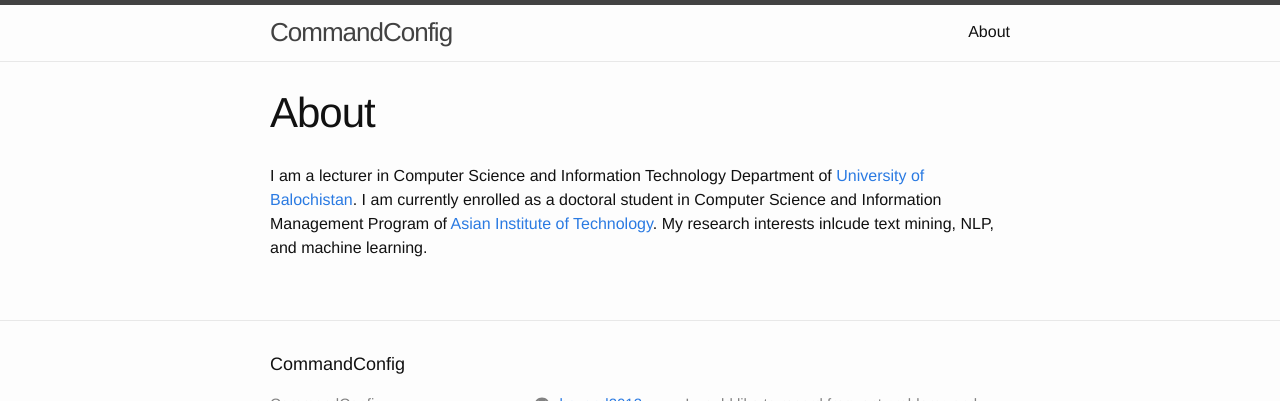
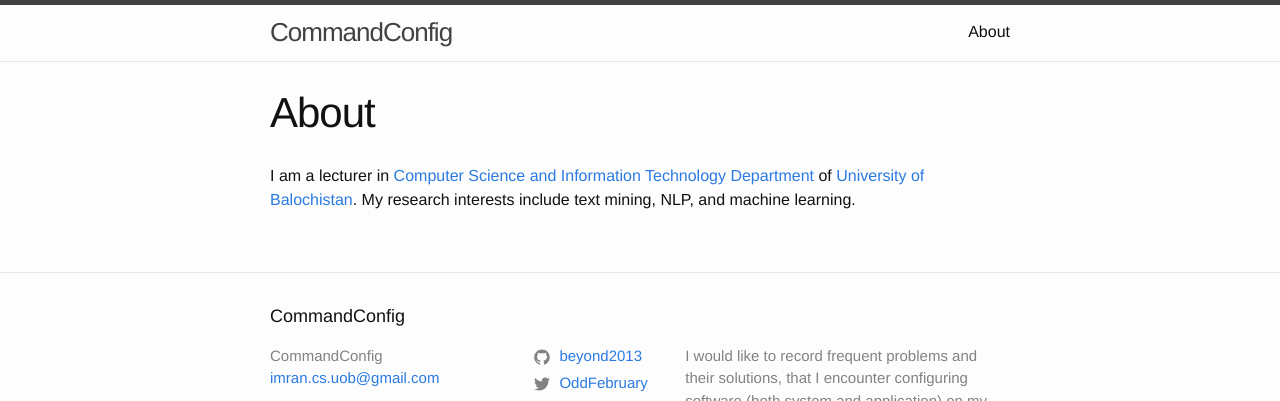
Before and after one commit to beyond2013/beyond2013.github.io, a Jekyll site: the page built from about.md, in a window 1280 px wide, cut to the strip 0-401 px from the top of the page. Built offline with Jekyll 4.4.1, drawn with Linux system fonts in a browser that asks for light colours.

Commit message:
add link to department's website

```diff
--- a/about.md
+++ b/about.md
@@ -4,4 +4,4 @@ title: About
 permalink: /about/
 ---
 
-I am a lecturer in Computer Science and Information Technology Department of [University of Balochistan](http://www.uob.edu.pk). I am currently enrolled as a doctoral student in Computer Science and Information Management Program of [Asian Institute of Technology](http://www.ait.asia). My research interests inlcude text mining, NLP, and machine learning.
+I am a lecturer in [Computer Science and Information Technology Department](http://csit.uob.edu.pk/computerScience/index-cs2.php) of [University of Balochistan](http://www.uob.edu.pk). My research interests include text mining, NLP, and machine learning.
```
